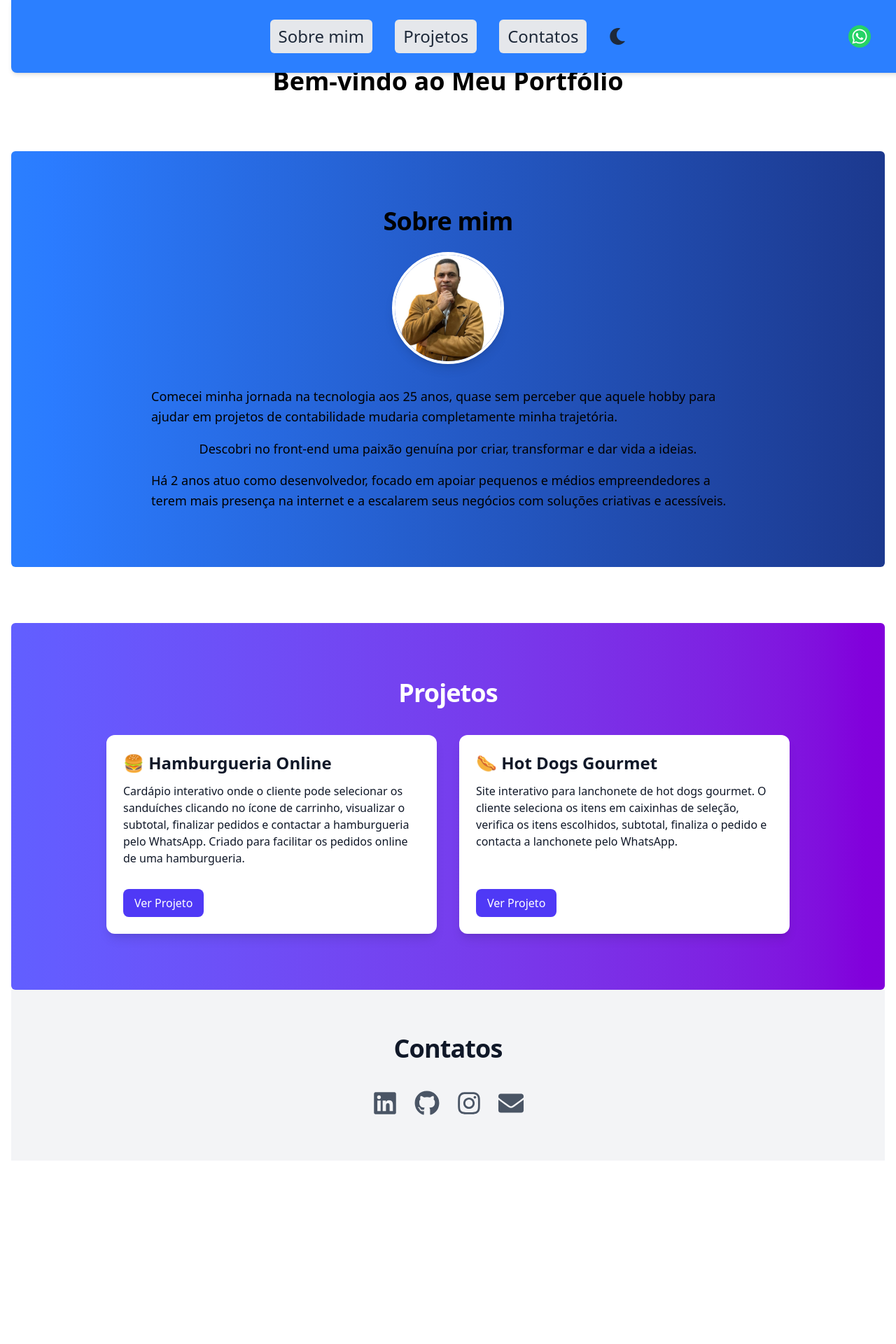
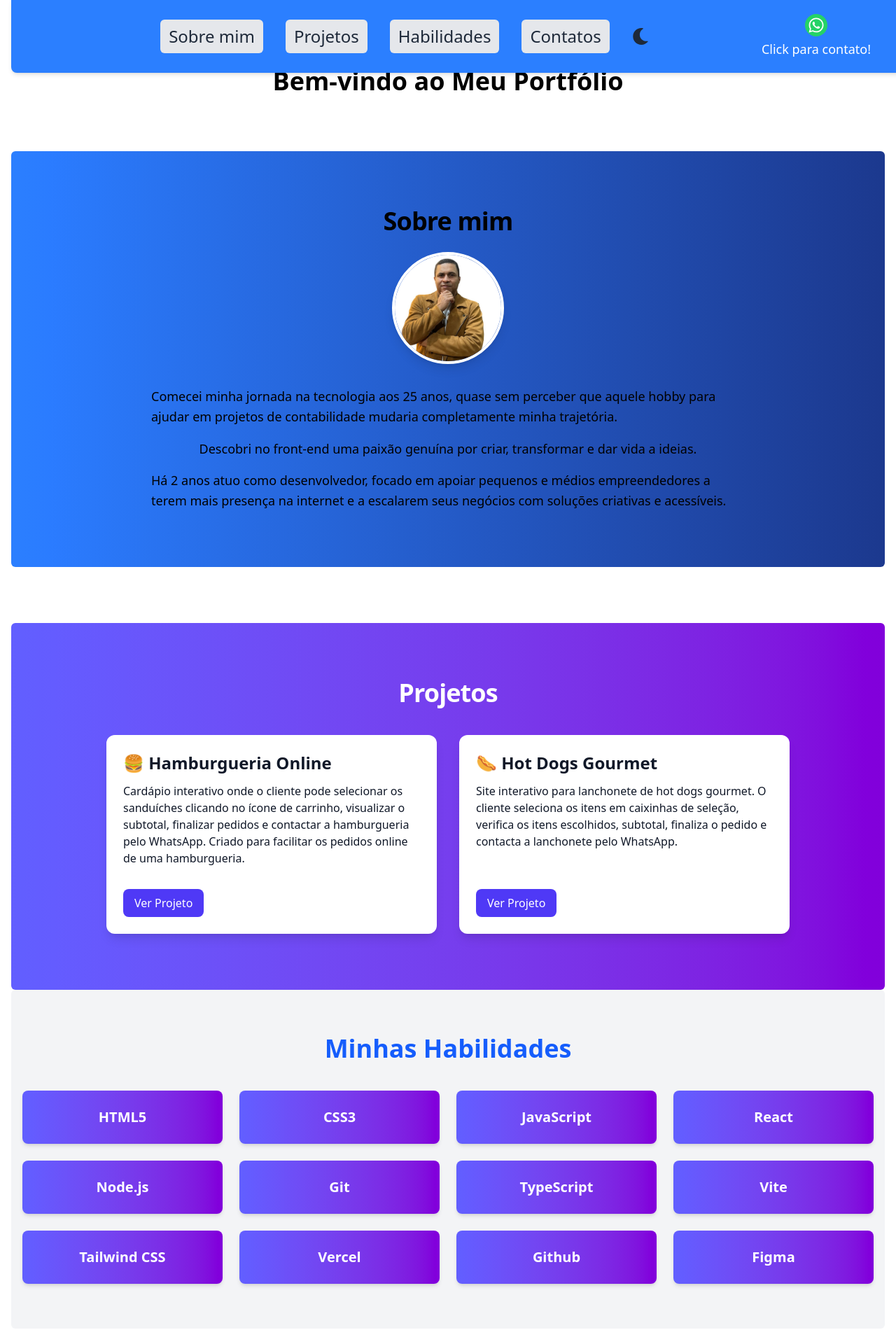
Before and after one commit to Flavio-Antonio-da-Silva/portfolio-react-vite, a React (Vite) app: page / in a window 1280 px wide. Shown: the top 1920 px of the page at 70% size. Before the commit the page ends 1674 px from the top, so only its background shows below. Built offline with nearby package versions, Linux system fonts and the light colour scheme.

Commit message:
Adicionei um componente.
Adicionei o componente "Contacts.jsx".

```diff
--- a/src/App.jsx
+++ b/src/App.jsx
@@ -3,13 +3,19 @@ import React, { useState, useEffect } from 'react';
 import Navbar from './assets/components/Navbar';
 import AboutMe from './assets/components/AboutMe';
 import Contactos from './assets/components/Contactos';
+import Skills from './assets/components/Skills';
 import Projects from './assets/components/Projects';
 
+//Mode dark/light
 function App() {
   const [isDarkMode, setIsDarkMode] = useState(false);
 
   useEffect(() => {
     const html = document.documentElement;
+
+    // Adiciona uma transição suave para propriedades de cor e background
+    html.style.transition = 'background-color 2.0s ease, color 2.0s ease';
+
     if (isDarkMode) {
       html.classList.add("dark");
       console.log("Modo escuro ativado");
@@ -30,6 +36,7 @@ function App() {
         <h1 className="text-4xl text-center font-bold mb-8">Bem-vindo ao Meu Portfólio</h1>
         <AboutMe />
         <Projects />
+        <Skills />
         <Contactos />
       </main>
     </div>
--- a/src/assets/components/Navbar.jsx
+++ b/src/assets/components/Navbar.jsx
@@ -31,22 +31,30 @@ export default function Navbar({ toggleDarkMode, isDarkMode }) {
         </div>
 
         {/* Links de navegação e botão de modo escuro para telas grandes */}
-        <div className="hidden md:flex items-center space-x-8 ">
+        <div
+        id="sobre"
+        className="hidden md:flex items-center space-x-8 ">
           <a
             href="sobre"
-            className="text-gray-800 dark:text-blue-500 hover:text-indigo-600 dark:hover:text-indigo-700 transition rounded-md bg-gray-200 px-3 py-2"
+            className="text-gray-800 dark:text-blue-500 hover:text-indigo-600 dark:hover:text-indigo-700 transition-transform transform hover:scale-120 rounded-md bg-gray-200 px-3 py-2"
           >
             Sobre mim
           </a>
           <a
             href="#projetos"
-            className="text-gray-800 dark:text-blue-500 hover:text-indigo-600 dark:hover:text-indigo-400 transition bg-gray-200 rounded-md px-3 py-2"
+            className="text-gray-800 dark:text-blue-500 hover:text-indigo-600 dark:hover:text-indigo-400 transition-transform transform hover:scale-120 bg-gray-200 rounded-md px-3 py-2"
           >
             Projetos
           </a>
           <a
+            href="#habilidades"
+            className="text-gray-800 dark:text-blue-500 hover:text-indigo-600 dark:hover:text-indigo-400 transition-transform transform hover:scale-120 bg-gray-200 rounded-md px-3 py-2"
+          >
+            Habilidades
+          </a>
+          <a
             href="#contato"
-            className="text-gray-800 dark:text-blue-500 hover:text-indigo-600 dark:hover:text-indigo-400 transition bg-gray-200 rounded-md px-3 py-2"
+            className="text-gray-800 dark:text-blue-500 hover:text-indigo-600 dark:hover:text-indigo-400 transition-transform transform hover:scale-120 bg-gray-200 rounded-md px-3 py-2"
           >
             Contatos
           </a>
@@ -56,15 +64,16 @@ export default function Navbar({ toggleDarkMode, isDarkMode }) {
         </div>
 
         {/* Ícone do WhatsApp */}
-        <div className="flex items-center">
+        <div className="flex flex-col items-center">
           <a
             href="https://wa.me/5521977496651"
             target="_blank"
             rel="noopener noreferrer"
-           className="bg-[#25D366] text-white hover:bg-[#1DA851] transition text-2xl h-8 w-8 rounded-full flex items-center justify-center"
+           className="bg-[#25D366] text-white hover:bg-[#1DA851] transition text-2xl h-8 w-8 rounded-full flex items-center justify-center transition-transform transform hover:scale-120"
           >
             <FaWhatsapp />
-          </a>
+          </a> <p className="text-lg text-white dark:text-gray-300 font- mt-1">Click para contato!</p>
+
         </div>
       </div>
 
@@ -90,6 +99,13 @@ export default function Navbar({ toggleDarkMode, isDarkMode }) {
             Projetos
           </a>
           <a
+            href="#habilidades"
+            onClick={toggleMenu}
+            className="w-full text-center text-gray-800 dark:text-gray-200 hover:bg-blue-300 dark:hover:bg-gray-700 py-2 transition"
+          >
+            Habilidades
+          </a>
+          <a
             href="#contato"
             onClick={toggleMenu}
             className="w-full text-center text-gray-800 dark:text-gray-200 hover:bg-blue-300 dark:hover:bg-gray-700 py-2 transition"
--- /dev/null
+++ b/src/assets/components/Skills.jsx
@@ -0,0 +1,49 @@
+import React from "react";
+
+export default function Skills() {
+  return (
+    <section
+      id="habilidades"
+      className="w-full py-16 px-4 bg-gray-100 dark:bg-gray-900 text-gray-900 dark:text-gray-100
+                 transform transition-all duration-700 ease-out
+                 hover:scale-105 hover:shadow-2xl hover:shadow-indigo-500/25
+                 hover:-translate-y-1 hover:rotate-1 group rounded-md mb-8" // Adicionei rounded-md e mb-8 para consistência
+    >
+      <div className="container mx-auto">
+        <h2 className="text-4xl font-extrabold text-center mb-10 text-blue-600 dark:text-blue-400">
+          Minhas Habilidades
+        </h2>
+        <div className="grid grid-cols-2 md:grid-cols-3 lg:grid-cols-4 gap-6">
+          {[
+            "HTML5",
+            "CSS3",
+            "JavaScript",
+            "React",
+            "Node.js",
+            "Git",
+            "TypeScript",
+            "Vite",
+            "Tailwind CSS",
+            "Vercel",
+            "Github",
+            "Figma"
+          ].map((skill, index) => (
+            <div
+              key={index}
+              className="relative p-6 rounded-lg shadow-md
+                         bg-gradient-to-r from-indigo-500 to-purple-700 text-white // Gradiente para cada item
+                         transform transition-all duration-300 ease-out
+                         hover:scale-105 hover:shadow-lg hover:shadow-purple-500/50 // Sombra e escala no hover
+                         flex items-center justify-center text-center
+                         group-hover:rotate-0 group-hover:scale-100" // Resetar rotação e escala no hover do grupo
+            >
+              <p className="text-xl font-semibold">{skill}</p>
+              {/* Elementos de fundo para o efeito visual, se desejar */}
+              <div className="absolute inset-0 bg-black opacity-0 group-hover:opacity-10 transition-opacity duration-300 rounded-lg"></div>
+            </div>
+          ))}
+        </div>
+      </div>
+    </section>
+  );
+}
```
